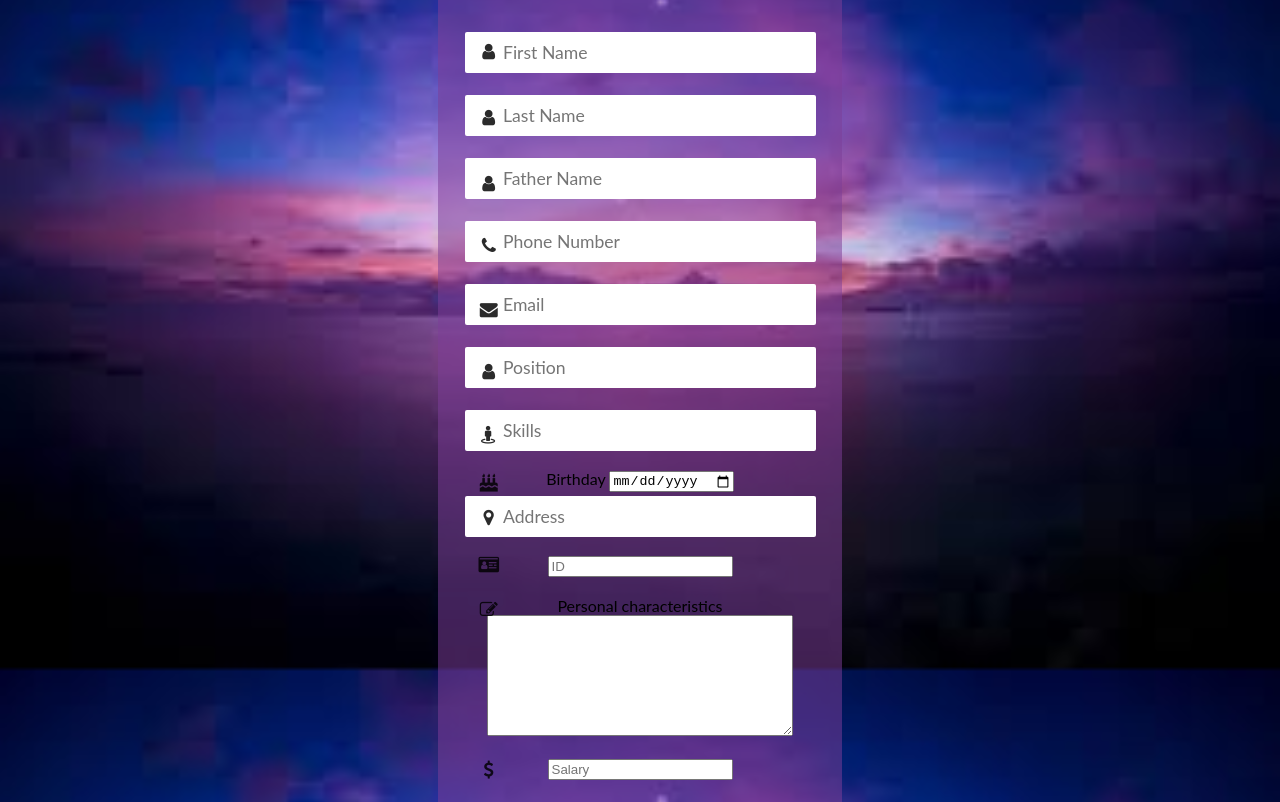
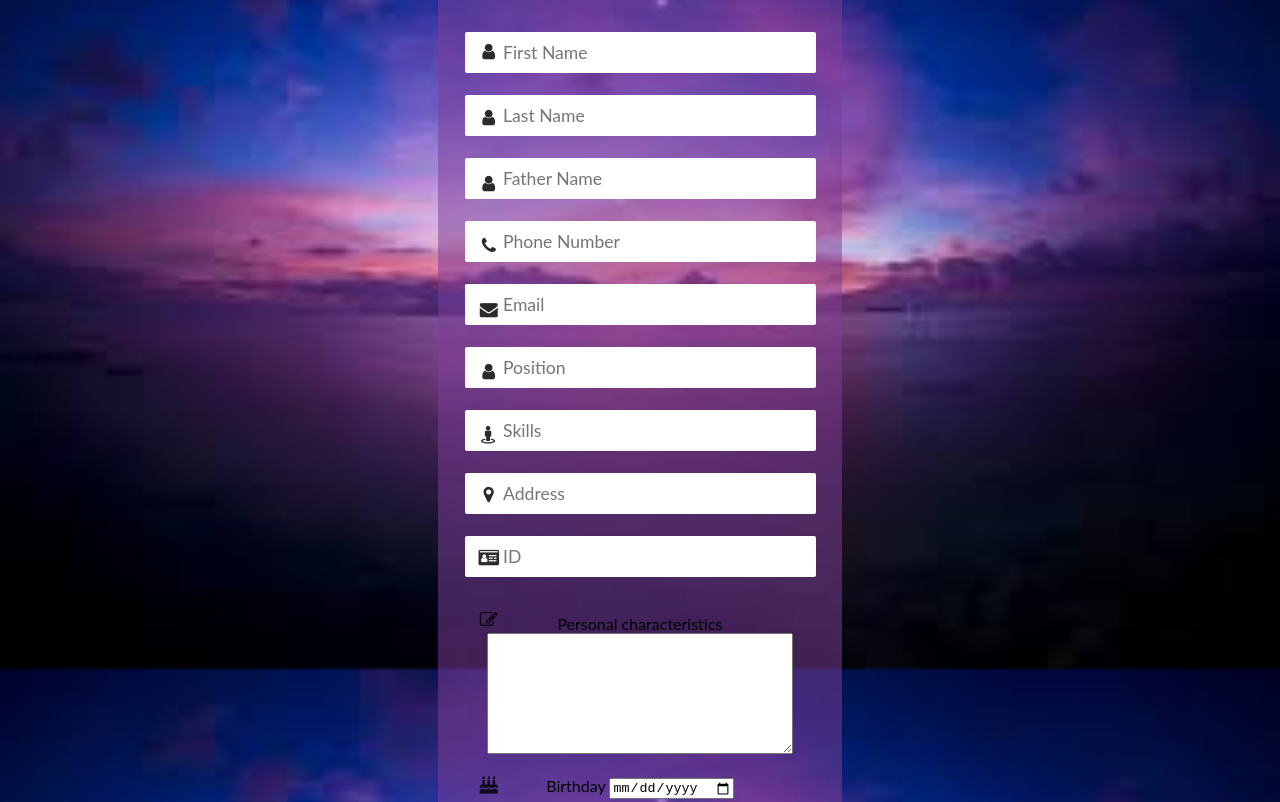
Before and after one commit to haddiv/dash, a website: page app/register/form.html in a window 1280 px wide. Shown: the part 131-933 px from the top of the page. Drawn offline with nearby package versions, Linux system fonts and the light colour scheme.

Commit message:
form user

```diff
--- a/app/register/form.html
+++ b/app/register/form.html
@@ -40,26 +40,31 @@
                    ng-maxlength="30" required>
             <span class="icon7"><i class="fa fa-street-view" aria-hidden="true"></i></span>
             <br>
+
+            <input placeholder="Address" name="f_name" type="text" ng-model="f_name" ng-minlength="3"
+                   ng-maxlength="35" required>
+            <span class="icon8"><i class="fa fa-map-marker" aria-hidden="true"></i></span>
+            <br>
+
+            <input placeholder="ID" name="id" type="text" ng-model="id" ng-minlength="3"
+                   ng-maxlength="35" required>
+            <span class="icon9"><i class="fa fa-id-card" aria-hidden="true"></i></span>
+            <br>
+            <br>
+            <lebal>Personal characteristics
+                <textarea ng-minlength="5" ng-maxlength="100" style="height: 115px;width: 300px"></textarea>
+                <span class="icon10"><i class="fa fa-pencil-square-o" aria-hidden="true"></i></span>
+            </lebal>
+            <br><br>
             <lebal>Birthday
                 <input type="date" placeholder="Birthday" name="bday">
             </lebal>
-            <span class="icon8"><i class="fa fa-birthday-cake" aria-hidden="true"></i></span>
-            <br>
-            <input placeholder="Address" name="f_name" type="text" ng-model="f_name" ng-minlength="3"
-                   ng-maxlength="35" required>
-            <span class="icon9"><i class="fa fa-map-marker" aria-hidden="true"></i></span>
-            <br>
-            <input placeholder="ID" name="id" type="ID" ng-model="id" ng-minlength="3"
-                   ng-maxlength="35" required>
-            <span class="icon10"><i class="fa fa-id-card" aria-hidden="true"></i></span>
-            <br><br>
-            <lebal>Personal characteristics
-                <textarea ng-minlength="5" ng-maxlength="100" style="height: 115px;width: 300px"></textarea>
-                <span class="icon11"><i class="fa fa-pencil-square-o" aria-hidden="true"></i></span>
-            </lebal>
-            <br><br>
+            <span class="icon11"><i class="fa fa-birthday-cake" aria-hidden="true"></i></span>
+            <br> <br>
+            <lebal>Salary
             <input placeholder="Salary" name="Salary" type="number" ng-model="Salary" ng-minlength="2"
                    ng-maxlength="8" required>
+            </lebal>
             <span class="icon12"><i class="fa fa-usd" aria-hidden="true"></i></span>
             <br><br>
             <lebal>Gender<br>
--- a/app/register/style.css
+++ b/app/register/style.css
@@ -62,23 +62,23 @@ body {
 }
 
 .icon8 {
-    top: 443px;
+    top: 455px;
 }
 
 .icon9 {
-    top: 478px;
+    top: 518px;
 }
 
 .icon10 {
-    top: 525px;
+    top: 580px;
 }
 
 .icon11 {
-    top: 570px;
+    top: 745px;
 }
 
 .icon12 {
-    top: 730px;
+    top: 785px;
 }
 
 /*--//icons--*/
```
